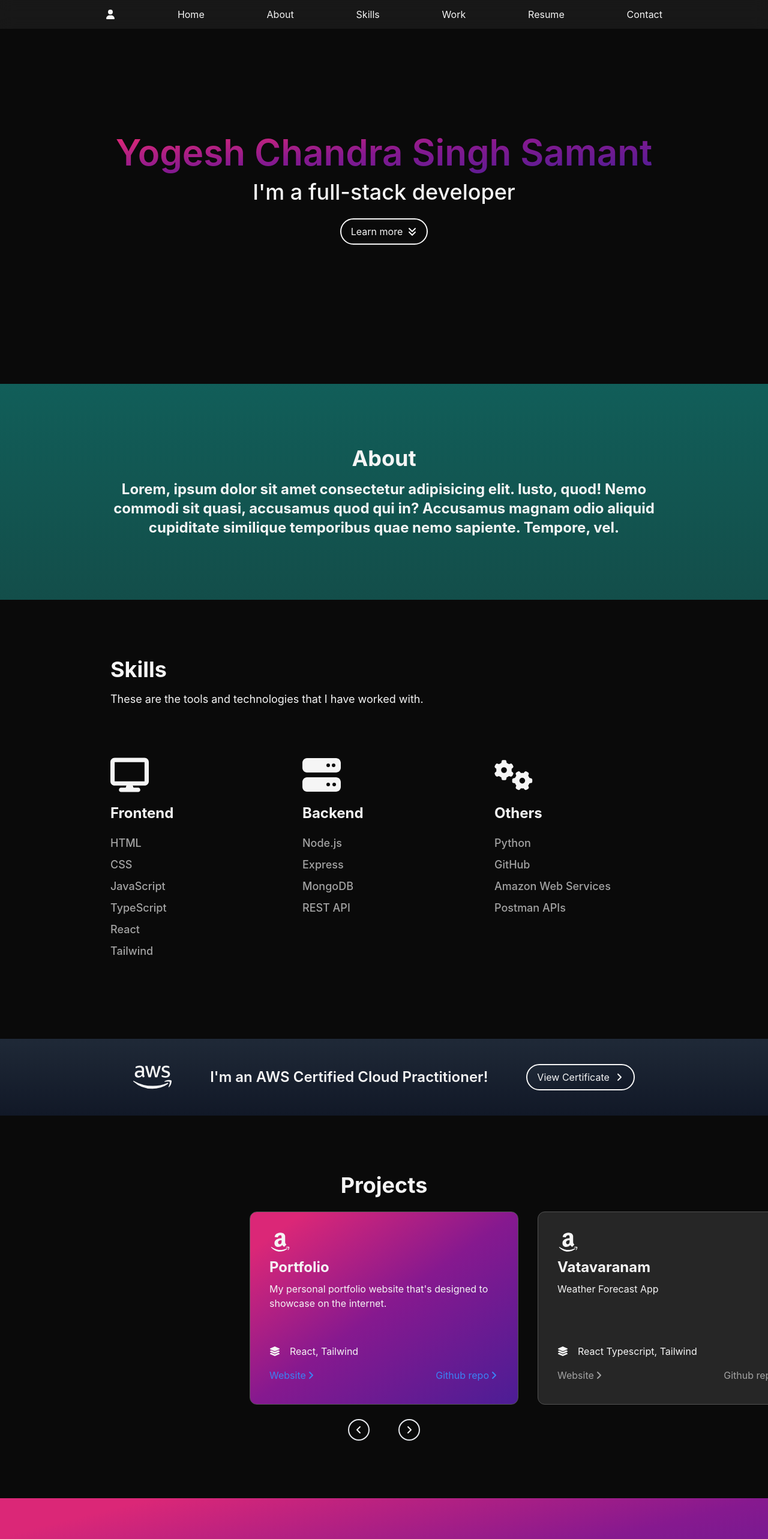
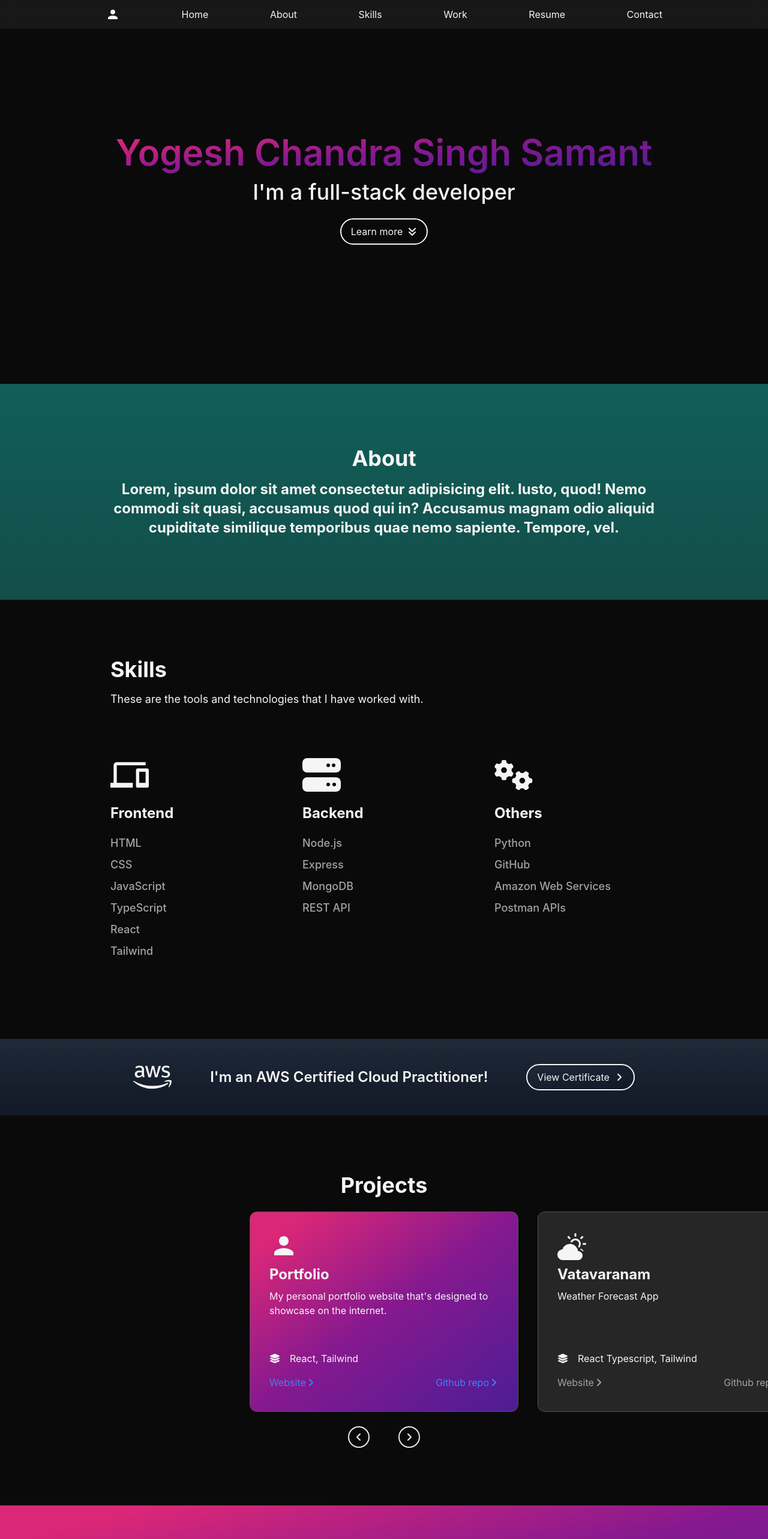
Before and after one commit to yogesh-ch-ss/PortfolioWebsite, a React (Create React App) app in the folder portfolio/: page / in a window 1280 px wide. Shown: the top 2566 px of the page at 60% size. Built offline with nearby package versions, Linux system fonts and the light colour scheme; the HTML template or start-up script is replaced by a standard one.

Commit message:
icon update

```diff
--- a/portfolio/src/App.js
+++ b/portfolio/src/App.js
@@ -25,7 +25,7 @@ function App() {
       <Resume />
       {/* <Contact /> */}
       <NewContact />
-      {/* <Footer /> */}
+      <Footer />
     </div>
   );
 }
--- a/portfolio/src/components/Navbar.jsx
+++ b/portfolio/src/components/Navbar.jsx
@@ -1,6 +1,5 @@
 import React, { useState } from "react";
-import { FaUser, FaBars, FaCircleXmark } from "react-icons/fa6";
-
+import { MdPerson, MdOutlineMenuOpen, MdClose } from "react-icons/md";
 import { Link } from "react-scroll";
 
 const Navbar = () => {
@@ -11,7 +10,7 @@ const Navbar = () => {
     <div className="fixed w-full h-12 flex flex-row md:flex-col justify-between md:justify-center items-center px-4 bg-neutral-800 bg-opacity-50 backdrop-blur-md text-neutral-100 z-30">
       <div className="md:hidden text-2xl px-4 cursor-pointer z-30">
         <Link to="home" smooth={true} duration={500}>
-          <FaUser />
+          <MdPerson />
         </Link>
       </div>
 
@@ -20,7 +19,7 @@ const Navbar = () => {
         <ul className="hidden md:flex items-center justify-between gap-6">
           <li className="hover:text-white hover:scale-[120%] duration-200">
             <Link to="home" smooth={true} duration={500}>
-              <FaUser />
+              <MdPerson className="text-2xl" />
             </Link>
           </li>
           <li>
@@ -62,7 +61,7 @@ const Navbar = () => {
         onClick={handleClick}
         className="md:hidden z-10 text-2xl px-4 cursor-pointer"
       >
-        {!nav ? <FaBars /> : <FaCircleXmark />}
+        {!nav ? <MdOutlineMenuOpen /> : <MdClose />}
       </div>
 
       {/* mobile menu */}
--- a/portfolio/src/components/ProjectCard.jsx
+++ b/portfolio/src/components/ProjectCard.jsx
@@ -6,7 +6,7 @@ const ProjectCard = (props) => {
     <div
       className={`flex flex-col items-start justify-center mx-4 my-4 border-[1px] border-neutral-600 rounded-xl px-8 py-8 ${props.bg}`}
     >
-      <div className="text-4xl">{props.project.icon}</div>
+      <div className="text-5xl">{props.project.icon}</div>
       <div className="font-bold text-2xl py-2">{props.project.name}</div>
       <div className="text-start h-[6rem]">{props.project.description}</div>
       <div className="py-2 flex gap-4 items-center">
--- a/portfolio/src/components/ProjectCarousel.jsx
+++ b/portfolio/src/components/ProjectCarousel.jsx
@@ -52,13 +52,13 @@ const ProjectCarousel = (props) => {
       <div className="flex justify-center items-center gap-12">
         <button
           onClick={prev}
-          className="border-2 p-2 rounded-full bg-transparent hover:bg-neutral-600 duration-100"
+          className="border-2 p-2 rounded-full bg-transparent hover:bg-neutral-700 duration-100"
         >
           <FaAngleLeft />
         </button>
         <button
           onClick={next}
-          className="border-2 p-2 rounded-full bg-transparent hover:bg-neutral-600 duration-100"
+          className="border-2 p-2 rounded-full bg-transparent hover:bg-neutral-700 duration-100"
         >
           <FaAngleRight />
         </button>
--- a/portfolio/src/components/Projects.jsx
+++ b/portfolio/src/components/Projects.jsx
@@ -1,6 +1,9 @@
 import React from "react";
 import ProjectCarousel from "./ProjectCarousel";
 import { FaAmazon } from "react-icons/fa6";
+import { MdPerson } from "react-icons/md";
+import { BsCloudSunFill } from "react-icons/bs";
+import { TbCameraPin } from "react-icons/tb";
 
 const activeCard = {
   bg: "bg-gradient-to-br from-pink-600 via-fuchsia-800 to-violet-900 from-10% via-50%",
@@ -18,7 +21,7 @@ const listOfProjects = [
   {
     id: 1,
     name: "Portfolio",
-    icon: <FaAmazon />,
+    icon: <MdPerson />,
     description:
       "My personal portfolio website that's designed to showcase on the internet.",
     stack: "React, Tailwind",
@@ -28,7 +31,7 @@ const listOfProjects = [
   {
     id: 2,
     name: "Vatavaranam ",
-    icon: <FaAmazon />,
+    icon: <BsCloudSunFill />,
     description: "Weather Forecast App",
     stack: "React Typescript, Tailwind",
     website: "https://www.youtube.com/",
@@ -36,8 +39,8 @@ const listOfProjects = [
   },
   {
     id: 3,
-    name: "Project 3",
-    icon: <FaAmazon />,
+    name: "MesLieux",
+    icon: <TbCameraPin />,
     description: "Description of the project",
     stack: "Stack",
     // website: "website url",
--- a/portfolio/src/components/Skills.jsx
+++ b/portfolio/src/components/Skills.jsx
@@ -1,6 +1,7 @@
 import React from "react";
 
 import { FaDisplay, FaGears, FaServer } from "react-icons/fa6";
+import { MdOutlinePhonelink } from "react-icons/md";
 
 const Skills = () => {
   return (
@@ -23,7 +24,7 @@ const Skills = () => {
         <div className="px-6 py-8 h-auto min-w-[15rem]">
           <div className="flex flex-col float-left">
             <div className="pt-8">
-              <FaDisplay className="text-[4rem]" />
+              <MdOutlinePhonelink className="text-[4rem]" />
             </div>
             <div className="text-2xl font-bold py-4">Frontend</div>
             <div className="text-lg font-medium text-neutral-400">
```
